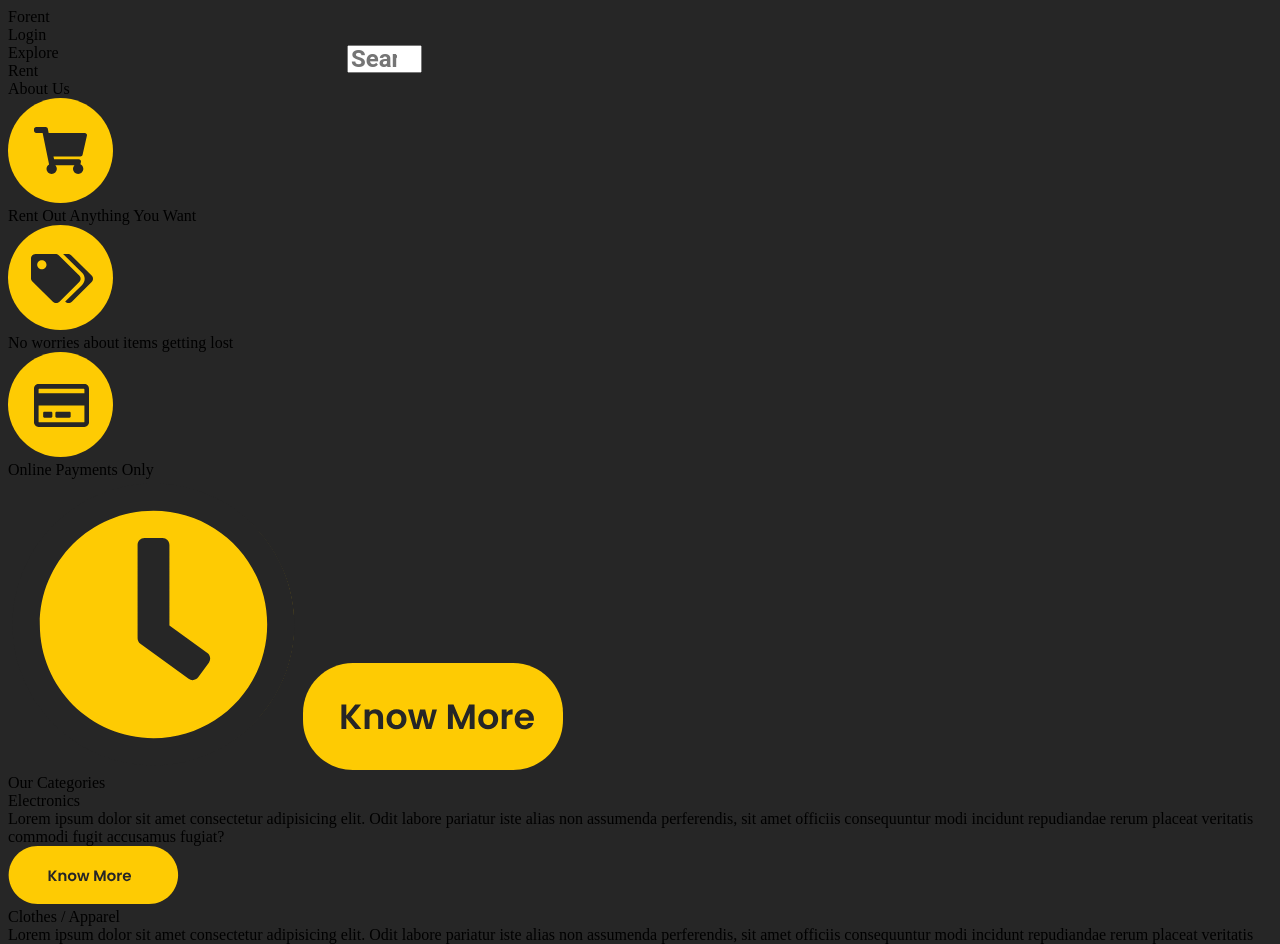
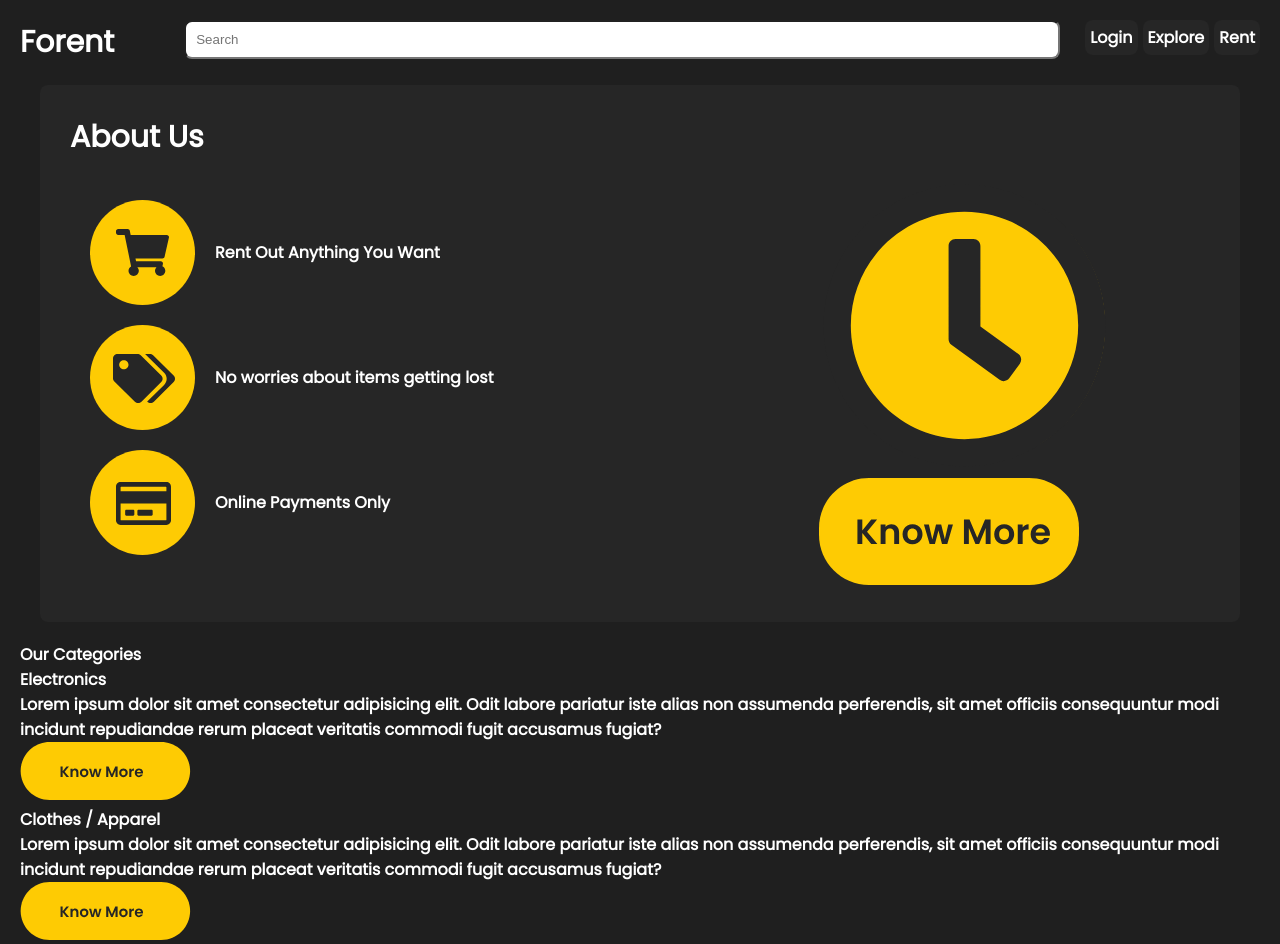
Before and after one commit to Srinadhithub/frontend-contest-1, a plain HTML site: page index.html in a window 1280 px wide. Shown: the top 944 px of the page. Drawn offline with Linux system fonts and the light colour scheme.

Commit message:
Update style.css

```diff
--- a/style.css
+++ b/style.css
@@ -1,51 +1,67 @@
 body{
+    font-family: 'Poppins', sans-serif;
+    margin:0;
+    padding:20px;
+    font-weight: 600;
+    background-color: #1f1f1f;
+    color: white;
+}
+.head-container{
+    display: flex;
+    justify-content: space-between;
+}
+#logo{
+    font-weight: 700;
+    font-size: 30px;
+    margin-right: 70px;
+
+}
+#login, #explore, #rent{
+    text-align: center;
+}
+#search-bar{
+    width: 900px;
+    margin-right: 20px;
+}
+#search{
+    padding: 10px;
+    border-radius: 8px;
+    width:  100%;
+    color:black;
+}
+.round {
+    flex: 3;
+    position: relative;
+    padding: 5px;
+    border-radius: 8px;
+    width: 50%;
+    background-color: #262626;
+    height: 25px;
+    margin-left: 5px;
+}
+.block{
+    margin: 20px;
+    padding: 30px;
+    border-radius: 8px;
     background-color: #262626;
 }
-#nav{
+#aboutus, .forent{
+    font-size: 30px;
+    margin-bottom: 20px;
+}
+.details {
     display: flex;
-    background-color: red;
+    justify-content: space-between;
 }
-#inp{
-    position: absolute;
-width: 597px;
-height: 53px;
-left: 319px;
-top: 33px;
-
-background: #3b3a3a;
-border-radius: 15px;
+.icon-details {
+    display: flex;
+    margin: 20px;
 }
-
-#forent{
-position: absolute;
-width: 159px;
-height: 72px;
-left: 59px;
-top: 27px;
-
-font-family: 'Poppins';
-font-style: normal;
-font-weight: 700;
-font-size: 48px;
-line-height: 72px;
-
-color: #FFFFFF;
-
-
+.text{
+    margin: 40px 20px;
 }
-
-#search{
-position: absolute;
-width: 75px;
-height: 28px;
-left: 347px;
-top: 45px;
-
-font-family: 'Roboto';
-font-style: normal;
-font-weight: 600;
-font-size: 24px;
-line-height: 28px;
-
-color: rgba(255, 255, 255, 0.2);
+.clock{
+    width: min-content;
+    margin-right: 100px;
+    justify-content: center;
 }
```
